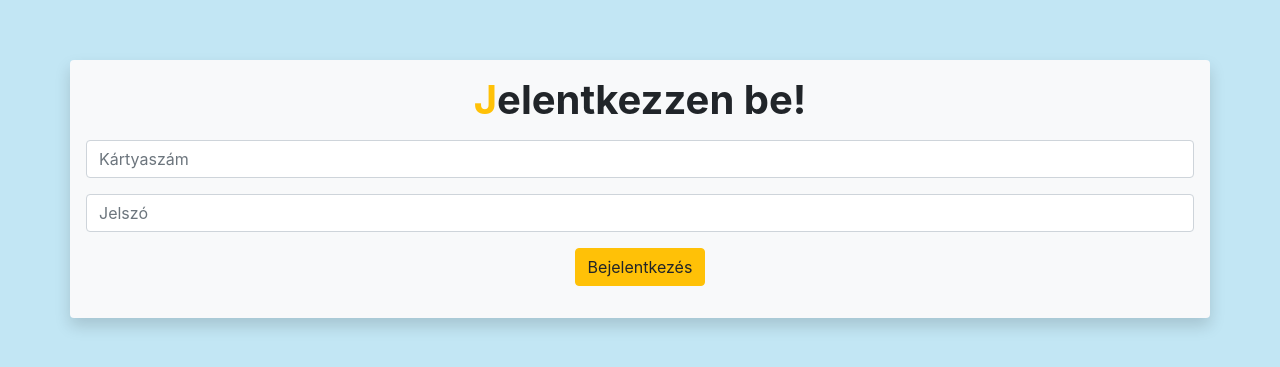
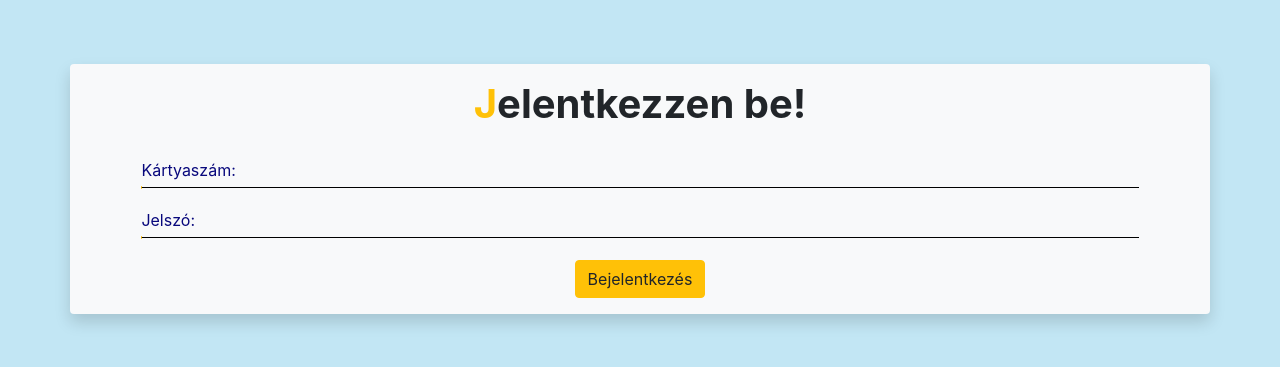
Before and after one commit to F1lus/jpskills, a React (Create React App) app in the folder client/: page / in a window 1280 px wide. Shown: the part 211-578 px from the top of the page. Built offline with nearby package versions, Linux system fonts and the light colour scheme; no server answers.

Commit message:
input animation

```diff
--- a/client/src/components/exams/create/CreateTest.js
+++ b/client/src/components/exams/create/CreateTest.js
@@ -94,22 +94,42 @@ export default function CreateTest(props){
     }
 
     return (
-        <div className="container shadow rounded p-3 text-center bg-light">
-            <h1><p>Új vizsga feltöltése:</p></h1>
+        <div className="container shadow rounded p-3 bg-light">
+            <h1 className="text-center m-3"><p>Új vizsga feltöltése:</p></h1>
             <form onSubmit={handleSubmit}>
-                <div className="form-group">
-                    <input type="text" name="item" onChange={handleChange} value={item || ''} className="form-control" placeholder="A vizsga terméke"/>
+                <div className="form-group m-auto">
+                    <input type="text" name="item" onChange={handleChange} value={item || ''} required autoComplete="off"/>
+                    <label htmlFor="item" className="label-name">
+                        <span className="content-name">
+                            A vizsga terméke:
+                        </span>
+                    </label>
                 </div>
-                <div className="form-group">
-                    <input type="text" name="formNum" onChange={handleChange} value={formNum || ''} className="form-control" placeholder="A termék formlapszáma"/>
+                <div className="form-group m-auto">
+                    <input type="text" name="formNum" onChange={handleChange} value={formNum || ''} required autoComplete="off"/>
+                    <label htmlFor="formNum" className="label-name">
+                        <span className="content-name">
+                            A termék formlapszáma:
+                        </span>
+                    </label>
                 </div>
-                <div className="form-group">
-                    <input type="text" name="examName" onChange={handleChange} value={examName || ''} className="form-control" placeholder="A vizsga megnevezése"/>
+                <div className="form-group m-auto">
+                    <input type="text" name="examName" onChange={handleChange} value={examName || ''} required autoComplete="off"/>
+                    <label htmlFor="examName" className="label-name">
+                        <span className="content-name">
+                            A vizsga megnevezése:
+                        </span>
+                    </label>
                 </div>
-                <div className="form-group">
-                    <input type="text" name="comment" onChange={handleChange} value={comment || ''} className="form-control" placeholder="Megjegyzés (nem kötelező)"/>
+                <div className="form-group m-auto">
+                    <input type="text" name="comment" onChange={handleChange} value={comment || ''} autoComplete="off"/>
+                    <label htmlFor="comment" className="label-name">
+                        <span className="content-name">
+                            Megjegyzés:
+                        </span>
+                    </label>
                 </div>
-                <div className="form-group">
+                <div className="container mx-auto mb-2 text-center">
                     <input type="file" onChange={handleChange} id="pdfFel" name="examDoc"/>
                     <label htmlFor="pdfFel" className="btn btn-outline-primary rounded">
                         <i>
@@ -119,9 +139,11 @@ export default function CreateTest(props){
                         Válassza ki a feltöltendő fájlt!
                     </label>
                 </div>
-                <button type="submit" className="btn btn-warning" value="Létrehozás">Feltöltés!</button>
+                <div className="container text-center">
+                    <button type="submit" className="btn btn-warning" value="Létrehozás">Feltöltés!</button>
+                </div>
             </form>
-            {result ? <h3 className="alert alert-secondary mt-3" role="alert">{result}</h3> : <></>}
+            {result ? <h3 className="alert alert-secondary mt-3 text-center" role="alert">{result}</h3> : <></>}
         </div>
     )
 
--- a/client/src/components/home/Home.js
+++ b/client/src/components/home/Home.js
@@ -6,7 +6,7 @@ export default function Home(props){
 
     const nev = props.user
 
-    const [vanVizsga, setVanVizsga] = useState(true)
+    const [vanVizsga, setVanVizsga] = useState(false)
 
     return(
         <div className="container d-flex align-items-center vh-100">
@@ -25,7 +25,7 @@ export default function Home(props){
                 </div>
                 <div className="container text-center">
                     <div className="container text-center m-3">
-                        <span>Kedves {nev}!</span>
+                        <span id="nev">Kedves {nev}!</span>
                     </div>
 
                     {vanVizsga ?
--- a/client/src/components/user_management/Login.js
+++ b/client/src/components/user_management/Login.js
@@ -47,18 +47,28 @@ export default function Login(){
 
     return (
         <div className="d-flex align-items-center vh-100">
-                <div className="container shadow rounded text-center bg-light p-3">
-                    <h1><p>Jelentkezzen be!</p></h1>
+                <div className="container shadow rounded bg-light p-3">
+                    <h1 className="text-center"><p>Jelentkezzen be!</p></h1>
                     {alert ? <h3 className="alert alert-danger text-center" id="hiba">{alert}</h3> : <></>}
                     <form onSubmit={handleSubmit}>
-                        <div className="form-group">
-                            <input type="text" name="cardNum" className="form-control" placeholder="Kártyaszám" value={cardNum || ''} onChange={handleChange}/>
+                        <div className="form-group m-auto">
+                            <input type="text" name="cardNum" autoComplete="off" value={cardNum || ''} onChange={handleChange} required/>
+                            <label htmlFor="cardNum" className="label-name">
+                                <span className="content-name">
+                                    Kártyaszám:
+                                </span>
+                            </label>
                         </div>
-                        <div className="form-group">
-                            <input type="password" name="password" className="form-control" placeholder="Jelszó" value={password || ''} onChange={handleChange}/>
+                        <div className="form-group m-auto">
+                            <input type="password" name="password" value={password || ''} onChange={handleChange} required/>
+                            <label htmlFor="password" className="label-name">
+                                <span className="content-name">
+                                    Jelszó:
+                                </span>
+                            </label>
                         </div>
-                        <div className="form-group">
-                            <button className="btn btn-warning" onClick={handleChange}>Bejelentkezés</button>
+                        <div className="text-center">
+                            <button className="btn btn-warning mt-3" onClick={handleChange}>Bejelentkezés</button>
                         </div>
                     </form>
                 </div>
--- a/client/src/components/user_management/Profile.js
+++ b/client/src/components/user_management/Profile.js
@@ -9,7 +9,7 @@ export default function Profile(props) {
     return (
         <div className="d-flex align-items-center text-center vh-100">
             <div className="container shadow rounded text-center bg-light">
-                <span><p>{nev}</p></span>
+                <span id="nev"><p>{nev}</p></span>
             </div>
         </div>
     )
--- a/client/src/style/styles.css
+++ b/client/src/style/styles.css
@@ -62,7 +62,7 @@ p{
 }
 
 /*profil*/
-span{
+#nev{
     font-weight: bold;
     font-size: 40px;
 }
@@ -71,3 +71,63 @@ span{
 input[type="file"]{
     display: none;
 }
+
+/*form animation*/
+.form-group {
+    width: 90%;
+    height: 50px;
+    position: relative;
+    align-items: center;
+    overflow: hidden;
+}
+
+form input {
+    width: 100%;
+    height: 100%;
+    padding-top: 20px;
+    border: none;
+    outline: none;
+    background: #f8f9fa;
+}
+
+.form-group label {
+    color: rgb(8,8,124);
+    position: absolute;
+    bottom: -2px;
+    left: 0px;
+    width: 100%;
+    height: 100%;
+    pointer-events: none;
+    border-bottom: 1px solid black;
+}
+
+.form-group label::after {
+    content: "";
+    position: absolute;
+    left: 0px;
+    bottom: -2px;
+    height: 100%;
+    width: 100%;
+    border-bottom: 3px solid #ffc107;
+    transform: translateX(-100%);
+    transition: transform 0.3s ease;
+}
+
+.content-name {
+    position: absolute;
+    bottom: 5px;
+    left: 0px;
+    transition: all 0.3s ease;
+}
+
+form input:focus + .label-name .content-name,
+form input:valid + .label-name .content-name {
+    transform: translateY(-100%);
+    font-size: 14px;
+    color: rgb(8,8,124);
+}
+
+form input:focus + .label-name::after,
+form input:valid + .label-name {
+    transform: translateX(0%);
+}
```
Also changed, not shown: 1 other file (tests, documents, lock files or other folders).
